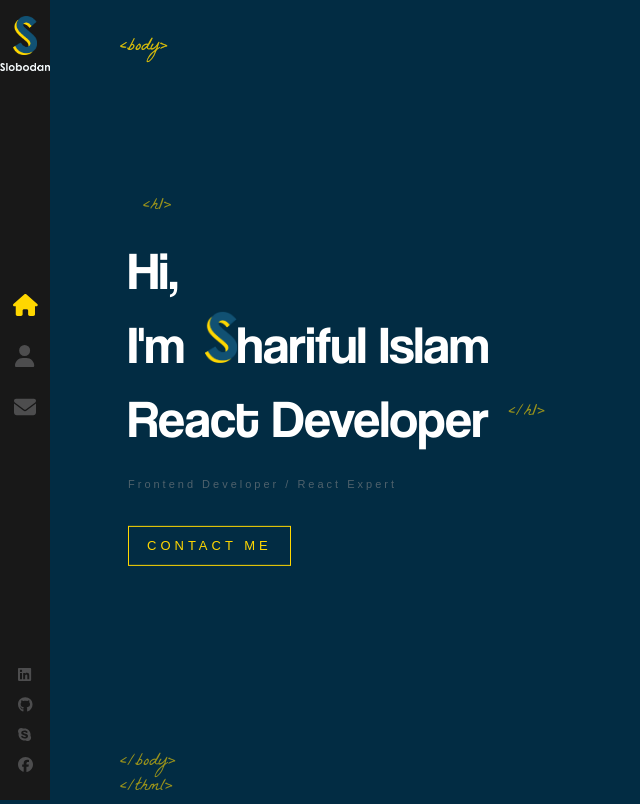
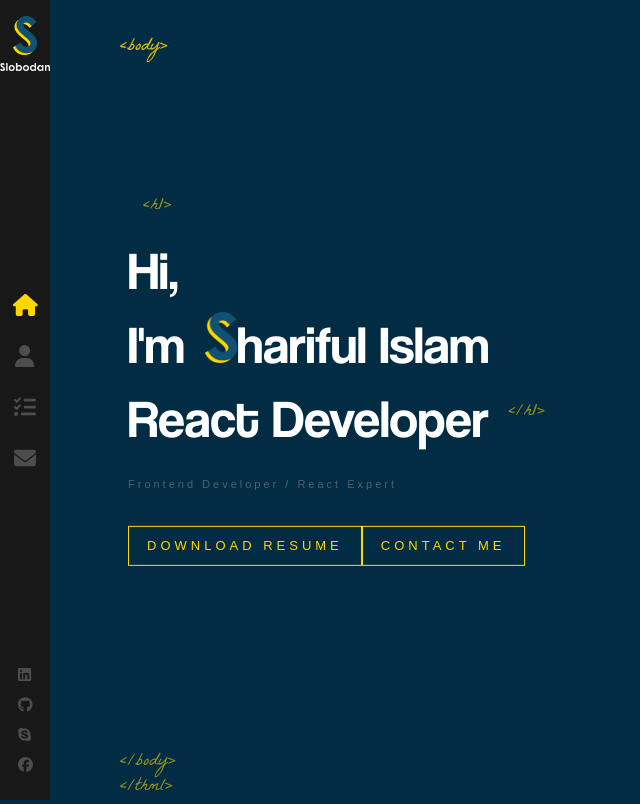
Before and after one commit to kazi331/my-portfolio, a React (Create React App) app: page / in a window 1280 px wide. Shown: the whole page, without its empty margins (0-640 px from the left). Built offline with nearby package versions, Linux system fonts and the light colour scheme.

Commit message:
resume uploaded

```diff
--- a/src/components/Home/index.js
+++ b/src/components/Home/index.js
@@ -1,8 +1,17 @@
+import React from 'react';
 import { Link } from 'react-router-dom';
 import logoTitle from '../../assets/images/logo-s.png';
-import './index.scss'
+import resume from '../../assets/Kazi-Shariful-Islam-Junior-React-Developer-resume.pdf';
+import './index.scss';
 
 const Home = () => {
+    class DownloadLink extends React.Component {
+        render() {
+            return (
+                <a className='flat-button' href={this.props.src} download>{this.props.children}</a>
+            )
+        }
+    }
     return (
         <div className='container home-page'>
             <div className="text-zone">
@@ -12,6 +21,8 @@ const Home = () => {
                     React Developer
                 </h1>
                 <h2>Frontend Developer / React Expert</h2>
+                {/* <a href="https://drive.google.com/file/d/19B_izzj-fUEHGfNSsSmRvDDOFnwEfWzl/view?usp=sharing" className='flat-button'>DOWNLOAD RESUME</a> */}
+                <DownloadLink className="flat-button" src={resume}>DOWNLOAD RESUME</DownloadLink>
                 <Link to="/contact" className='flat-button'>CONTACT ME</Link>
             </div>
         </div>
--- a/src/components/sidebar/index.js
+++ b/src/components/sidebar/index.js
@@ -1,5 +1,5 @@
 import { faFacebook, faGithub, faLinkedin, faSkype } from '@fortawesome/free-brands-svg-icons';
-import { faEnvelope, faHome, faUser } from '@fortawesome/free-solid-svg-icons';
+import { faEnvelope, faHome , faTasks, faUser } from '@fortawesome/free-solid-svg-icons';
 import { FontAwesomeIcon } from '@fortawesome/react-fontawesome';
 import { Link, NavLink } from 'react-router-dom';
 import logoS from '../../assets/images/logo-s.png';
@@ -21,6 +21,9 @@ const Sidebar = () => {
                 </NavLink>
                 <NavLink exact="true" activeClassname="active" className="about-link" to="/about">
                     <FontAwesomeIcon icon={faUser} color="#4d4d4e" />
+                </NavLink>
+                <NavLink exact="true" activeClassname="active" className="works-link" to="/services">
+                    <FontAwesomeIcon icon={faTasks} color="#4d4d4e" />
                 </NavLink>
                 <NavLink exact="true" activeClassname="active" className="contact-link" to="/contact">
                     <FontAwesomeIcon icon={faEnvelope} color="#4d4d4e" />
--- a/src/components/sidebar/index.scss
+++ b/src/components/sidebar/index.scss
@@ -78,6 +78,12 @@
         letter-spacing: 1px;
       }
     }
+    a.works-link {
+      &:after {
+        content: 'WORKS';
+        letter-spacing: 1px;
+      }
+    }
     a.active {
       svg {
         color: #ffd700;
```
Also changed, not shown: 1 other file (tests, documents, lock files or other folders).
